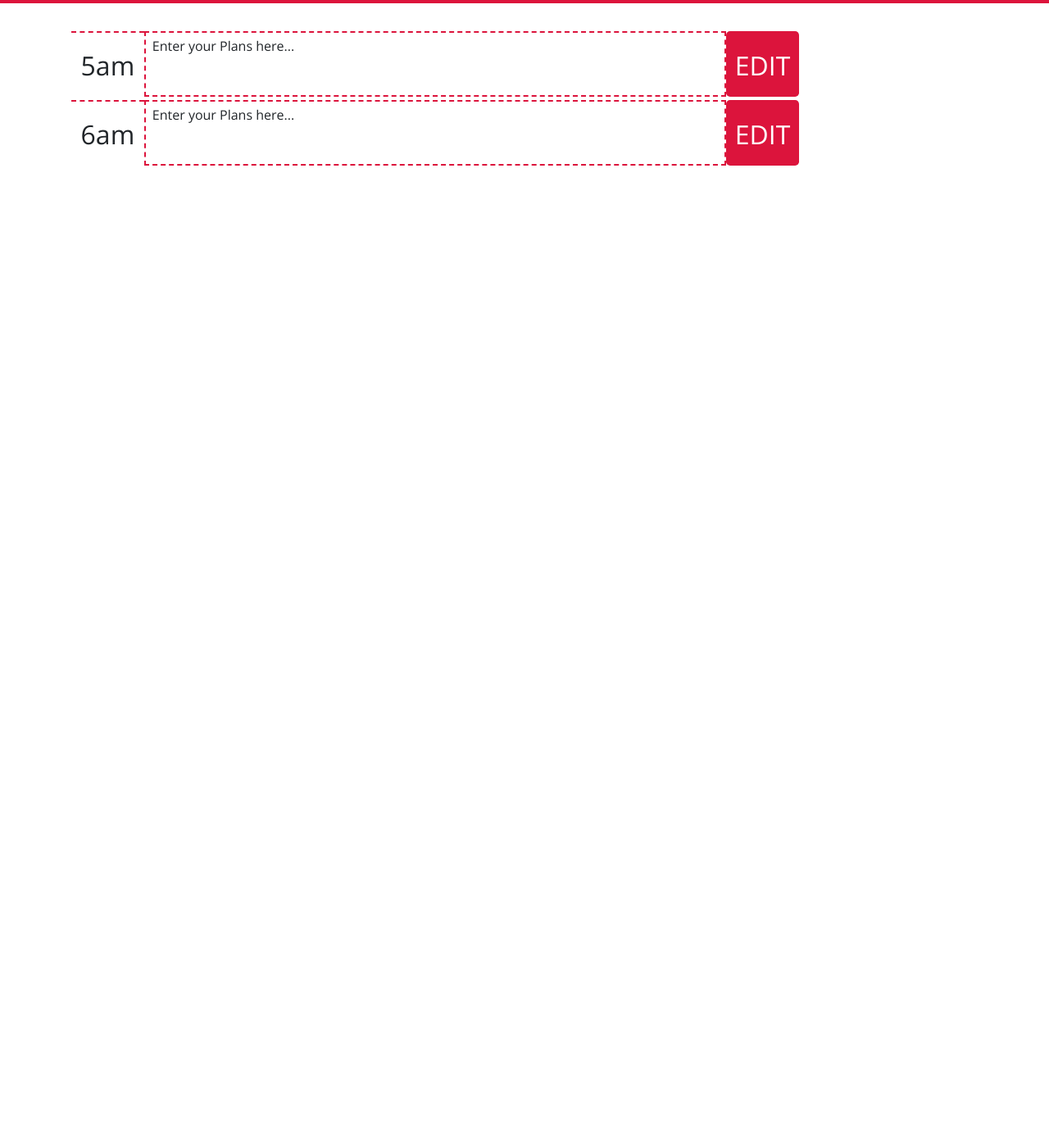
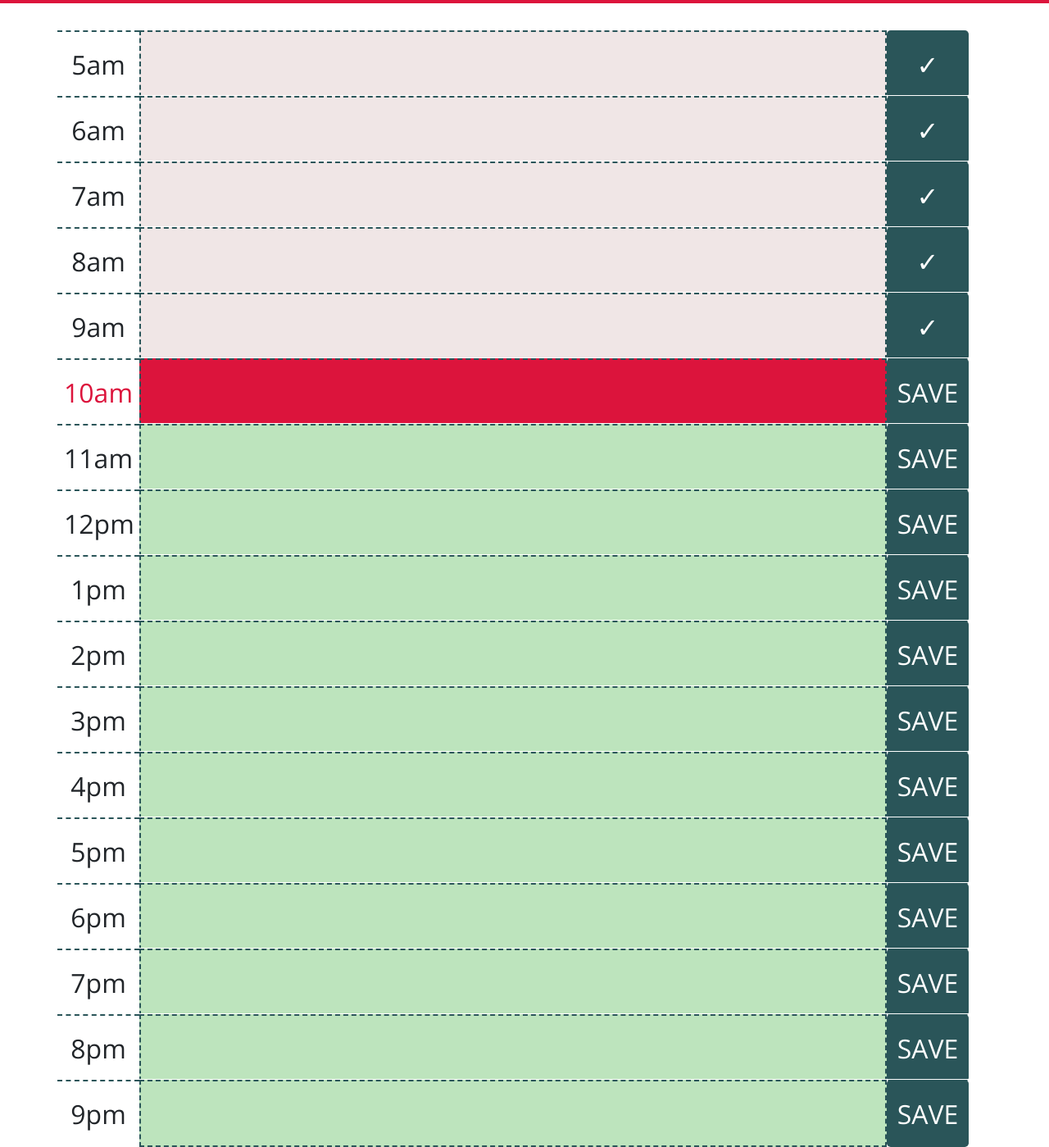
Before and after one commit to laeuler/Homework05WorkDayScheduler, a plain HTML site: page index.html in a window 1280 px wide. Shown: the part 300-1699 px from the top of the page at 82% size. Before the commit the page ends 800 px from the top, so only its background shows below. Drawn offline with nearby package versions, Linux system fonts and the light colour scheme.

Commit message:
adding save and color coding capabilities

```diff
--- a/assets/css/style.css
+++ b/assets/css/style.css
@@ -15,8 +15,7 @@ textarea {
 
 .jumbotron {
   text-align: center;
-  background-color: transparent;
-  color: crimson;
+  color: white;
   border-radius: 0;
   border-bottom: 10px solid crimson;
 }
@@ -42,21 +41,6 @@ textarea {
   border-top: 1px dashed #000000;
 }
 
-.past {
-  background-color: #d3d3d3;
-  color: white;
-}
-
-.present {
-  background-color: #ff6961;
-  color: white;
-}
-
-.future {
-  background-color: #77dd77;
-  color: white;
-}
-
 .saveBtn {
   border-left: 1px solid black;
   border-top-right-radius: 15px;
@@ -79,7 +63,7 @@ textarea {
 
 .timeHour,
 .timeEdit {
-  border-top: crimson dashed 2px;
+  border-top: #2a5559 dashed 2px;
   width: 10%;
   max-width: 100px;
   text-align: center;
@@ -88,15 +72,36 @@ textarea {
 }
 
 .timePlans {
-  border: crimson dashed 2px;
+  border: #2a5559 dashed 2px;
   width: 80%;
 }
 
 .timeEdit {
-  background-color: crimson;
+  background-color: #2a5559;
   color: white;
 }
 
 .timeEdit:hover {
   cursor: pointer;
 }
+
+.jumbotron {
+  background-color: #2a5559;
+}
+
+/* ============================ Classes for time slot feedback ============================ */
+.past {
+  background-color: #f0e6e6;
+  color: rgb(114, 107, 107);
+
+}
+
+.present {
+  background-color: crimson;
+  color: white
+}
+
+.future {
+  background-color: #bde4bd;
+  color: black;
+}
--- a/assets/js/script.js
+++ b/assets/js/script.js
@@ -1,18 +1,77 @@
-//Get current Date
+//======================================= Get current Date & Time
+//Current Date
 var currentDate = moment().format("dddd, MMM Do YYYY");
 
-//Get current time
+//Current Time (updated every second)
 var currentTime;
-var getTimeStamp = setInterval(getTime, 1000);
+setInterval(getTime, 1000); //every second
 
 function getTime() {
   currentTime = moment().format("h:mm:ss a");
   $("#currentDay").text(currentDate + " | " + currentTime);
 }
 
-//When I click the Edit Button a form is created inside the respective textbox
-$(".timeEdit").click(enterSave);
+//======================================= Save and load plans from local storage
+//Save value for respective time slot
+$(".timeEdit").click(save);
 
-function enterSave(e) {
-  console.log(e.target.parentNode.id);
+function save(e) {
+  //console.log(this);
+  //save text in item to local storage
+  var plans = $(this).siblings(".timePlans").val();
+  var timeOfPlans = $(this).parent().attr("id");
+  //console.log(plans);
+  //save Plans in the respective time slot
+  if ($(this).text() === "SAVE") {
+    console.log("you can save it");
+    localStorage.setItem(timeOfPlans, plans); //creates object of time and respective plans
+  } else {
+    alert("Slot is already in the past");
+  }
 }
+
+//Load all available values for respective time slot
+$(".timePlans").each(function () {
+  var timeGet = $(this).parent().attr("id");
+  //console.log(timeGet);
+  $(this).val(localStorage.getItem(timeGet));
+});
+
+//======================================= Color Coding about the hour of the day
+//Wrapping function to be called on start and each hour
+function assignColor() {
+  //Get the current hour
+  var currentTimeSlot = moment().hour();
+  //console.log(currentTimeSlot);
+
+  //Get the hour out of the IDs we assigned through parsing
+  $(".timeSlot").each(function () {
+    //console.log($(this).attr("id"));
+    var hourSlot = parseInt($(this).attr("id").split(["time"])[1]);
+    //console.log(hourSlot);
+
+    //apply color Coding for differnt case
+    if (hourSlot < currentTimeSlot) {
+      //console.log("slot is in the past");
+      $(this).children(".timePlans").addClass("past");
+      $(this).children(".timePlans").removeClass("future");
+      $(this).children(".timePlans").removeClass("present");
+      $(this).children(".timeEdit").text("✓");
+    } else if (hourSlot === currentTimeSlot) {
+      //console.log("slot is now");
+      $(this).children(".timePlans").addClass("present");
+      $(this).children(".timePlans").removeClass("past");
+      $(this).children(".timePlans").removeClass("future");
+      $(this).children(".timeEdit").text("SAVE");
+      $(this).children(".timeHour").css("color", "crimson");
+    } else {
+      //console.log("slot is in the future");
+      $(this).children(".timePlans").addClass("future");
+      $(this).children(".timePlans").removeClass("past");
+      $(this).children(".timePlans").removeClass("present");
+      $(this).children(".timeEdit").text("SAVE");
+    }
+  });
+}
+
+assignColor();
--- a/index.html
+++ b/index.html
@@ -23,7 +23,7 @@
   </head>
 
   <body>
-    <header class="jumbotron">
+    <header class="jumbotron sticky-top">
       <h1 id="testClass" class="display-3">Work Day Scheduler</h1>
       <p class="lead">Plan Ahead & Stay Focused</p>
       <p id="currentDay" class="lead">moment.js loading...</p>
@@ -31,44 +31,107 @@
     <div class="container d-flex flex-column justify-content-center">
       <!-- Timeblocks go here -->
       <!--5am-->
-      <div
-        id="am5"
-        class="
-          frameHour
-          d-flex
-          flex-row
-          justify-content-between
-          align-items-stretch
-        "
-      >
+      <div id="time5" class="timeSlot row">
         <div class="timeHour p-2">5am</div>
-        <div class="timePlans p-2 text-left">Enter your Plans here...</div>
-        <div class="timeEdit p-2 rounded-lg">EDIT</div>
+        <textarea class="timePlans p-2 text-left"></textarea>
+        <div class="timeEdit p-2 rounded-lg">SAVE</div>
       </div>
       <!--6am-->
-      <div
-        id="am6"
-        class="
-          frameHour
-          d-flex
-          flex-row
-          justify-content-between
-          align-items-stretch
-        "
-      >
-        <div class="timeHour p-2">6am</div>
-        <div class="timePlans p-2 text-left">Enter your Plans here...</div>
-        <div class="timeEdit p-2 rounded-lg">EDIT</div>
+      <div id="time6" class="timeSlot row">
+      <div class="timeHour p-2">6am</div>
+      <textarea class="timePlans p-2 text-left"></textarea>
+      <div class="timeEdit p-2 rounded-lg">SAVE</div>
+    </div>
+      <!--7am-->
+      <div id="time7" class="timeSlot row">
+      <div class="timeHour p-2">7am</div>
+      <textarea class="timePlans p-2 text-left"></textarea>
+      <div class="timeEdit p-2 rounded-lg">SAVE</div>
+    </div>
+      <!--8am-->
+      <div id="time8" class="timeSlot row">
+      <div class="timeHour p-2">8am</div>
+      <textarea class="timePlans p-2 text-left past"></textarea>
+      <div class="timeEdit p-2 rounded-lg">SAVE</div>
+    </div>
+      <!--9am-->
+      <div id="time9" class="timeSlot row">
+      <div class="timeHour p-2">9am</div>
+      <textarea class="timePlans p-2 text-left present"></textarea>
+      <div class="timeEdit p-2 rounded-lg">SAVE</div>
+    </div>
+      <!--10am-->
+      <div id="time10" class="timeSlot row">
+      <div class="timeHour p-2">10am</div>
+      <textarea class="timePlans p-2 text-left future"></textarea>
+      <div class="timeEdit p-2 rounded-lg">SAVE</div>
+    </div>
+      <!--11am-->
+      <div id="time11" class="timeSlot row">
+      <div class="timeHour p-2">11am</div>
+      <textarea class="timePlans p-2 text-left"></textarea>
+      <div class="timeEdit p-2 rounded-lg">SAVE</div>
+    </div>
+      <!--12pm-->
+      <div id="time12" class="timeSlot row">
+        <div class="timeHour p-2">12pm</div>
+        <textarea class="timePlans p-2 text-left"></textarea>
+        <div class="timeEdit p-2 rounded-lg">SAVE</div>
       </div>
-<!--
-      <div class="form-group">
-        <textarea
-          class="form-control"
-          rows="3"
-          placeholder="Enter your Plans here..."
-        ></textarea>
+      <!--1pm-->
+      <div id="time13" class="timeSlot row">
+        <div class="timeHour p-2">1pm</div>
+        <textarea class="timePlans p-2 text-left"></textarea>
+        <div class="timeEdit p-2 rounded-lg">SAVE</div>
       </div>
-    </div> -->
+      <!--2pm-->
+      <div id="time14" class="timeSlot row">
+        <div class="timeHour p-2">2pm</div>
+        <textarea class="timePlans p-2 text-left"></textarea>
+        <div class="timeEdit p-2 rounded-lg">SAVE</div>
+      </div>
+      <!--3pm-->
+      <div id="time15" class="timeSlot row">
+        <div class="timeHour p-2">3pm</div>
+        <textarea class="timePlans p-2 text-left"></textarea>
+        <div class="timeEdit p-2 rounded-lg">SAVE</div>
+      </div>
+      <!--4pm-->
+      <div id="time16" class="timeSlot row">
+        <div class="timeHour p-2">4pm</div>
+        <textarea class="timePlans p-2 text-left"></textarea>
+        <div class="timeEdit p-2 rounded-lg">SAVE</div>
+      </div>
+      <!--5pm-->
+      <div id="time17" class="timeSlot row">
+        <div class="timeHour p-2">5pm</div>
+        <textarea class="timePlans p-2 text-left"></textarea>
+        <div class="timeEdit p-2 rounded-lg">SAVE</div>
+      </div>
+      <!--6pm-->
+      <div id="time18" class="timeSlot row">
+        <div class="timeHour p-2">6pm</div>
+        <textarea class="timePlans p-2 text-left"></textarea>
+        <div class="timeEdit p-2 rounded-lg">SAVE</div>
+      </div>
+      <!--7pm-->
+      <div id="time19" class="timeSlot row">
+        <div class="timeHour p-2">7pm</div>
+        <textarea class="timePlans p-2 text-left"></textarea>
+        <div class="timeEdit p-2 rounded-lg">SAVE</div>
+      </div>
+      <!--8pm-->
+      <div id="time20" class="timeSlot row">
+        <div class="timeHour p-2">8pm</div>
+        <textarea class="timePlans p-2 text-left"></textarea>
+        <div class="timeEdit p-2 rounded-lg">SAVE</div>
+      </div>
+      <!--9pm-->
+      <div id="time21" class="timeSlot row">
+        <div class="timeHour p-2">9pm</div>
+        <textarea class="timePlans p-2 text-left"></textarea>
+        <div class="timeEdit p-2 rounded-lg">SAVE</div>
+      </div>
 
     <!-- <script src="https://cdnjs.cloudflare.com/ajax/libs/jquery/3.2.1/jquery.min.js"></script> -->
     <script src="https://ajax.googleapis.com/ajax/libs/jquery/3.5.1/jquery.min.js"></script>
```
